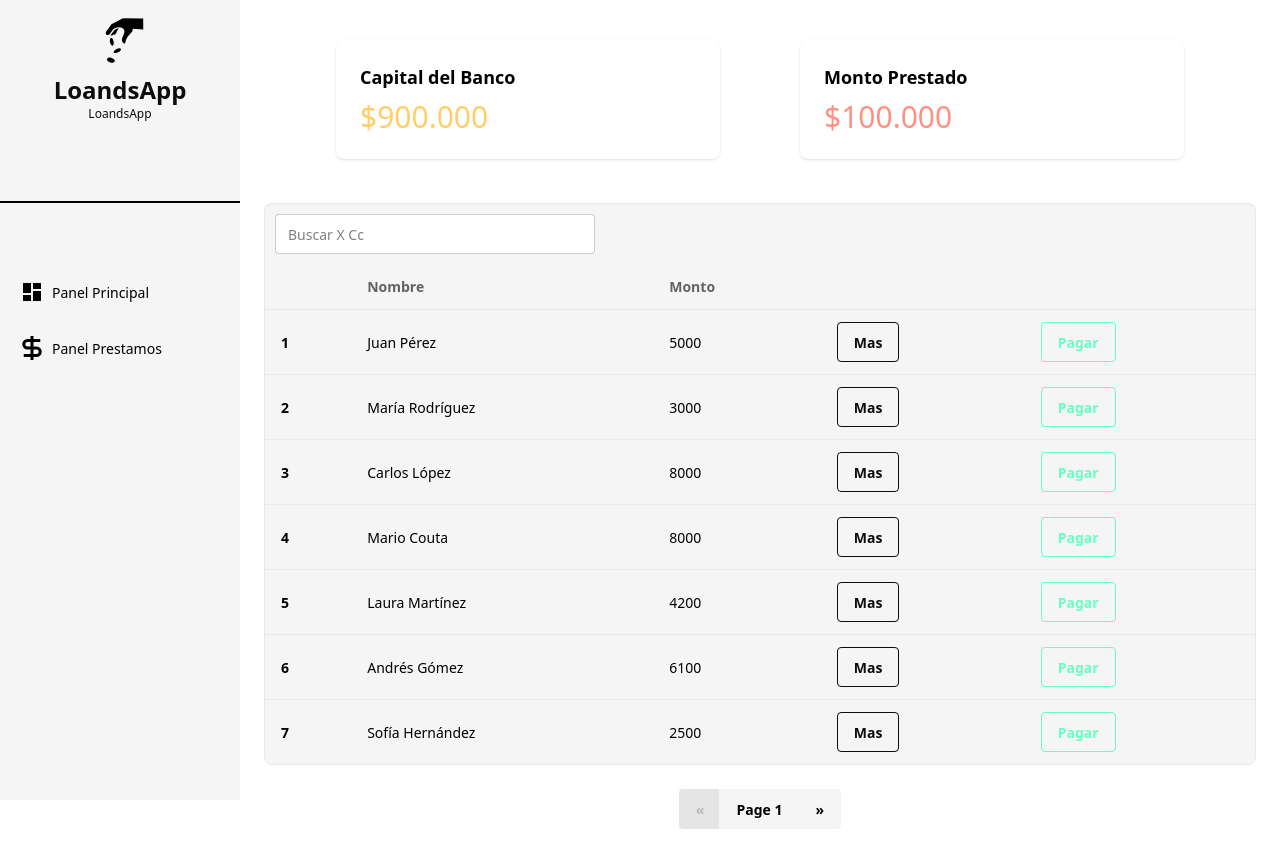
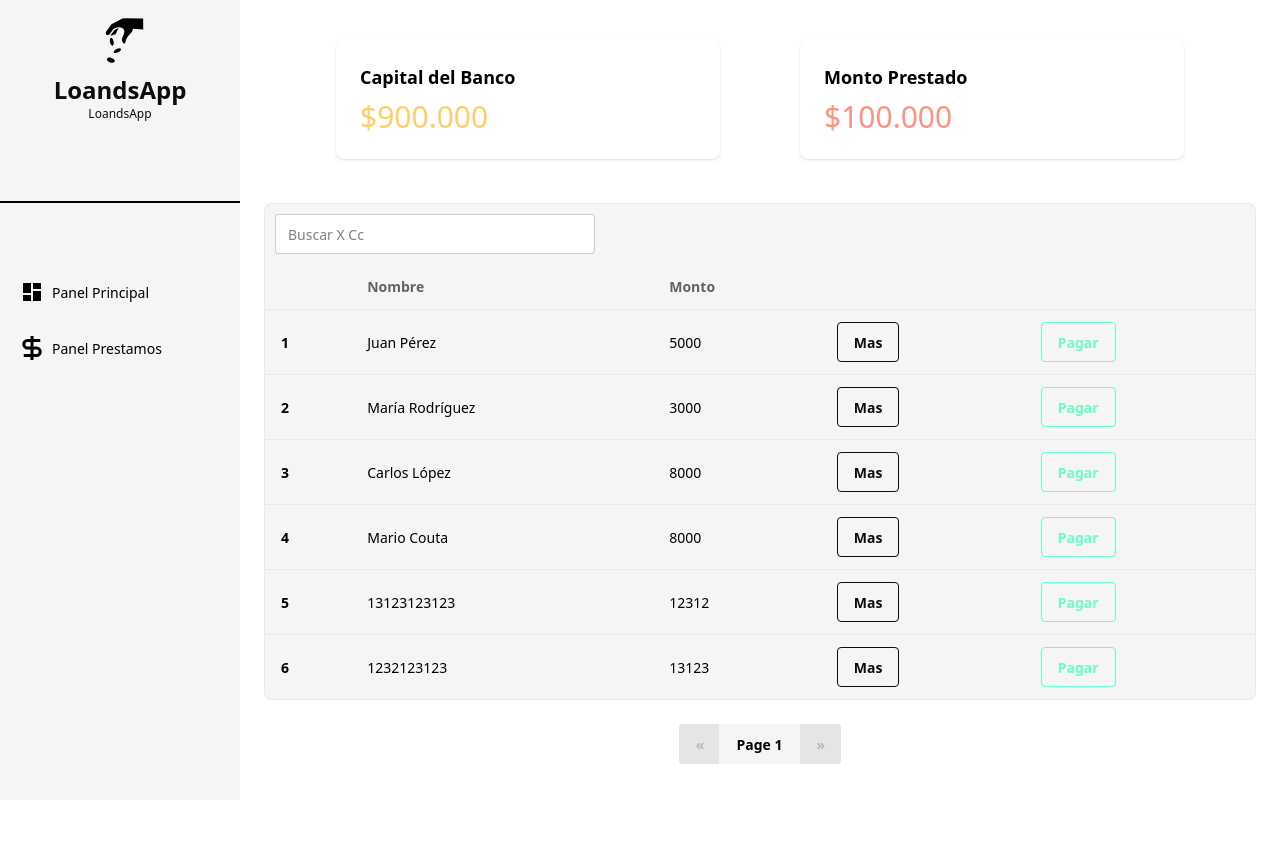
Before and after one commit to joseAL520/LoansApp, an Angular app: page / in a window 1280 px wide. Shown: the top 868 px of the page. After the commit the page ends 812 px from the top, so only its background shows below. Built offline with nearby package versions, Linux system fonts and the light colour scheme; data requests are answered from the project's data file.

Commit message:
serviciosCRUD, Buscador y agregar

```diff
--- a/db.json
+++ b/db.json
@@ -1,24 +1,60 @@
 {
   "clients": [
-    {"id":"1", "nit": 123456789, "fullName": "Juan Pérez", "email": "juan.perez@example.com", "loans": 5000, "payDate": "2025-06-15"},
-    {"id":"2", "nit": 987654321, "fullName": "María Rodríguez", "email": "maria.rodriguez@example.com", "loans": 3000, "payDate": "2025-07-01"},
-    {"id":"3", "nit": 456789123, "fullName": "Carlos López", "email": "carlos.lopez@example.com", "loans": 8000, "payDate": "2025-06-30"},
-    {"id":"4", "nit": 1123123123, "fullName": "Mario Couta", "email": "mario.couta@example.com", "loans": 8000, "payDate": "2025-06-30"},
-    {"id":"5", "nit": 213546879, "fullName": "Laura Martínez", "email": "laura.martinez@example.com", "loans": 4200, "payDate": "2025-07-05"},
-    {"id":"6", "nit": 987654123, "fullName": "Andrés Gómez", "email": "andres.gomez@example.com", "loans": 6100, "payDate": "2025-06-28"},
-    {"id":"7", "nit": 654987321, "fullName": "Sofía Hernández", "email": "sofia.hernandez@example.com", "loans": 2500, "payDate": "2025-07-10"},
-    {"id":"8", "nit": 321456987, "fullName": "Diego Ramírez", "email": "diego.ramirez@example.com", "loans": 9000, "payDate": "2025-06-20"},
-    {"id":"9", "nit": 741852963, "fullName": "Natalia Sánchez", "email": "natalia.sanchez@example.com", "loans": 7300, "payDate": "2025-07-12"},
-    {"id":"10", "nit": 852963741, "fullName": "Felipe Torres", "email": "felipe.torres@example.com", "loans": 4800, "payDate": "2025-07-02"},
-    {"id":"11", "nit": 963258741, "fullName": "Valeria Castro", "email": "valeria.castro@example.com", "loans": 3600, "payDate": "2025-07-08"},
-    {"id":"12", "nit": 159753486, "fullName": "Miguel Díaz", "email": "miguel.diaz@example.com", "loans": 5500, "payDate": "2025-06-25"},
-    {"id":"13", "nit": 357951456, "fullName": "Camila Vargas", "email": "camila.vargas@example.com", "loans": 6700, "payDate": "2025-07-03"},
-    {"id":"14", "nit": 258369147, "fullName": "Jorge Herrera", "email": "jorge.herrera@example.com", "loans": 7800, "payDate": "2025-07-06"},
-    {"id":"15", "nit": 654123789, "fullName": "Elena Ruiz", "email": "elena.ruiz@example.com", "loans": 3900, "payDate": "2025-06-22"},
-    {"id":"16", "nit": 789456123, "fullName": "Pablo Morales", "email": "pablo.morales@example.com", "loans": 8200, "payDate": "2025-07-11"},
-    {"id":"17", "nit": 147258369, "fullName": "Isabel Medina", "email": "isabel.medina@example.com", "loans": 4400, "payDate": "2025-07-04"},
-    {"id":"18", "nit": 963147852, "fullName": "Ricardo Jiménez", "email": "ricardo.jimenez@example.com", "loans": 6000, "payDate": "2025-06-27"},
-    {"id":"19", "nit": 321654987, "fullName": "Ana López", "email": "ana.lopez@example.com", "loans": 7100, "payDate": "2025-07-09"},
-    {"id":"20", "nit": 741963852, "fullName": "Santiago Cruz", "email": "santiago.cruz@example.com", "loans": 5300, "payDate": "2025-07-07"}
-  ]
+    {
+      "id": "1",
+      "nit": 123456789,
+      "fullName": "Juan Pérez",
+      "email": "juan.perez@example.com",
+      "loans": 5000,
+      "payDate": "2025-06-15"
+    },
+    {
+      "id": "2",
+      "nit": 987654321,
+      "fullName": "María Rodríguez",
+      "email": "maria.rodriguez@example.com",
+      "loans": 3000,
+      "payDate": "2025-07-01"
+    },
+    {
+      "id": "3",
+      "nit": 456789123,
+      "fullName": "Carlos López",
+      "email": "carlos.lopez@example.com",
+      "loans": 8000,
+      "payDate": "2025-06-30"
+    },
+    {
+      "id": "4",
+      "nit": 1123123123,
+      "fullName": "Mario Couta",
+      "email": "mario.couta@example.com",
+      "loans": 8000,
+      "payDate": "2025-06-30"
+    },
+    {
+      "id": "66cfc27f-e3e2-4619-9a01-6f0a583f1841",
+      "nit": 13123123123,
+      "fullName": "13123123123",
+      "email": "123123123@gmail.com",
+      "loans": 12312,
+      "payDate": "2025-06-07"
+    },
+    {
+      "id": "66cfc27f-e3e2-4619-9a01-6f0a583f1841",
+      "nit": 13123123123,
+      "fullName": "1232123123",
+      "email": "13123123@gmail.com",
+      "loans": 13123,
+      "payDate": "123123-12-13"
+    }
+  ],
+  "admin": {
+    "email": "admin@gmil.com",
+    "password": "admin123",
+    "Wallet": {
+      "capital": 1000000,
+      "totalLoans": 128400
+    }
+  }
 }
--- a/src/app/dashboard/components/dashboard-form/dashboard-form.component.ts
+++ b/src/app/dashboard/components/dashboard-form/dashboard-form.component.ts
@@ -3,6 +3,7 @@ import { ActivatedRoute, Router, RouterLink } from '@angular/router';
 import {FormBuilder, FormControl, ReactiveFormsModule, Validators} from '@angular/forms';
 import { min, switchMap } from 'rxjs';
 import { FormUtils } from '../../utils/form-utils';
+import { DashboardService } from '../../services/dashboard.service';
 
 @Component({
   selector: 'app-dashboard-form',
@@ -11,13 +12,15 @@ import { FormUtils } from '../../utils/form-utils';
   changeDetection: ChangeDetectionStrategy.OnPush,
 })
 export class DashboardFormComponent  {
+
+  dashboardService = inject(DashboardService)
   router = inject(Router)
   activateRouter= inject(ActivatedRoute)
   public id: any;
-
   private fb  = inject(FormBuilder)
 
   myForm = this.fb.group({
+    id:['66cfc27f-e3e2-4619-9a01-6f0a583f1841'],
     nit:[,[Validators.required, Validators.min(5)]],
     fullName:['',[Validators.required, Validators.minLength(7)]],
     email:['',[Validators.required, Validators.email]],
@@ -28,7 +31,10 @@ export class DashboardFormComponent  {
 
   onSubmit(){
    this.myForm.markAllAsTouched();
-    console.log(this.myForm.value);
+   if(!this.myForm.valid)return
+    const newClient = this.myForm.value
+    this.dashboardService.postClients(newClient).subscribe()
+    this.myForm.reset()
   }
 
 
--- a/src/app/dashboard/components/dashboard-list/dashboard-list.component.html
+++ b/src/app/dashboard/components/dashboard-list/dashboard-list.component.html
@@ -1,6 +1,6 @@
 <div class="overflow-x-auto rounded-box border border-base-content/5 bg-base-200 m-6 flex flex-col ">
 
-   <input type="text" placeholder="Buscar X Cc" class="input m-2.5" />
+  <input type="number" placeholder="Buscar X Cc" class="input m-2.5"   (keyup)="onSearch($event)"/>
 
   <table class="table">
     <!-- head -->
@@ -16,7 +16,6 @@
     <tbody>
 
     @for (item of clients();  track item.id; let index = $index; ) {
-
       <tr>
         <th>{{index + 1}}</th>
         <td>{{item.fullName}}</td>
--- a/src/app/dashboard/components/dashboard-list/dashboard-list.component.ts
+++ b/src/app/dashboard/components/dashboard-list/dashboard-list.component.ts
@@ -1,4 +1,4 @@
-import { ChangeDetectionStrategy, Component, EventEmitter, input } from '@angular/core';
+import { ChangeDetectionStrategy, Component, EventEmitter, input, output } from '@angular/core';
 import { RouterLink } from '@angular/router';
 import { Client } from '../../interfaces/clients.interfaces';
 
@@ -17,6 +17,9 @@ export class DashboardListComponent {
   isLoading = input<boolean>(false)
   ismessangerError = input<string | undefined | unknown>()
 
-
+  searchOutput = output<void>();
+  onSearch(x:any) {
+    this.searchOutput.emit(x.target.value)
+  }
 
 }
--- a/src/app/dashboard/pages/dashboar-page/dashboar-page.component.html
+++ b/src/app/dashboard/pages/dashboar-page/dashboar-page.component.html
@@ -1,7 +1,9 @@
 <app-dashboar-cards></app-dashboar-cards>
 
 <div class="flex flex-col">
-  <app-dashboard-list  [clients]="clietnsResource.value()" ></app-dashboard-list>
+  <app-dashboard-list  [clients]="searchedClients ? searchedClients : clientsResource.value()" (searchOutput)="clietnSearchBy($event)"></app-dashboard-list>
+
+
   <div class="join  justify-center mb-12">
   <button class="join-item btn" (click)="prevPage()" [disabled]="disablePrev()">«</button>
   <button class="join-item btn">Page {{ currentPage() + 1 }}</button>
--- a/src/app/dashboard/pages/dashboar-page/dashboar-page.component.ts
+++ b/src/app/dashboard/pages/dashboar-page/dashboar-page.component.ts
@@ -3,6 +3,7 @@ import { DashboarCardsComponent } from "../../components/dashboar-cards/dashboar
 import { DashboardListComponent } from "../../components/dashboard-list/dashboard-list.component";
 import { DashboardService } from '../../services/dashboard.service';
 import { firstValueFrom } from 'rxjs';
+import { Client } from '../../interfaces/clients.interfaces';
 
 @Component({
   selector: 'app-dashboar-page',
@@ -12,9 +13,9 @@ import { firstValueFrom } from 'rxjs';
 })
 export class DashboarPageComponent  {
 
+  searchedClients?: Client[]| null = null;
+
   clientService = inject(DashboardService)
-
-
   limit = 7;
   currentPage = signal(0);
   lastLoadCount = signal(0);
@@ -23,7 +24,8 @@ export class DashboarPageComponent  {
   readonly disablePrev = computed(() => this.currentPage() === 0);
   readonly disableNext = computed(() => this.lastLoadCount() < this.limit);
 
- clietnsResource = resource({
+  // get
+  clientsResource = resource({
     request: () => this.offset(),
     loader: async ({ request: offset }) => {
       const clients = await firstValueFrom(
@@ -34,7 +36,23 @@ export class DashboarPageComponent  {
     }
   })
 
+  //getById
+ clietnSearchBy(event: any) {
+  const id = Number(event);
+  if (!id) {
+    this.searchedClients = null;
+    return;
+  }
+  this.clientService.getClientsById(id).subscribe({
+    next: (clients) => {
+      this.searchedClients = clients;
+    },
+    error: () => {
+      this.searchedClients = null;
+    }
+  });
 
+}
 
   nextPage() {
     if (this.lastLoadCount() === this.limit) {
--- a/src/app/dashboard/services/dashboard.service.ts
+++ b/src/app/dashboard/services/dashboard.service.ts
@@ -1,7 +1,7 @@
 import { HttpClient, HttpParams } from '@angular/common/http';
 import { inject, Injectable } from '@angular/core';
 import { Client } from '../interfaces/clients.interfaces';
-import { Observable, tap } from 'rxjs';
+import { map, Observable, tap } from 'rxjs';
 import { environment } from '../../../environments/environment';
 
 const basUrl = environment.baseUrlClient
@@ -14,15 +14,28 @@ export class DashboardService {
 
 
   getClients(limit: number, offset: number = 0):Observable<Client[]>{
-
-    return this.httpClient.get<Client[]>(`${basUrl}clients`,{
+    return this.httpClient.get<Client[]>(`${basUrl}`,{
       params:{
         _limit:limit,
         _start:offset
       }
-    }).pipe(
-      tap( (valu) => console.log(valu) )
-    )
+    })
+  }
+
+  getClientsById(id:number):Observable<Client[]>{
+    return this.httpClient.get<Client[]>(`${basUrl}?nit=${id}`)
+  }
+
+  postClients(client:any):Observable<Client>{
+    return this.httpClient.post<Client>(`${basUrl}`,client)
+  }
+
+  updateClients(id:string):Observable<Client>{
+    return this.httpClient.put<Client>(`${basUrl}`,id)
+  }
+
+  deleteClients():Observable<Client>{
+    return this.httpClient.delete<Client>(`${basUrl}`)
   }
 
 }
--- a/src/environments/environment.development.ts
+++ b/src/environments/environment.development.ts
@@ -1,3 +1,3 @@
 export const environment = {
-    baseUrlClient: 'http://localhost:3000/'
+    baseUrlClient: 'http://localhost:3000/clients'
 };
--- a/src/environments/environment.ts
+++ b/src/environments/environment.ts
@@ -1,3 +1,3 @@
 export const environment = {
-    baseUrlClient: 'http://localhost:3000/'
+    baseUrlClient: 'http://localhost:3000/clients'
 };
```
Also changed, not shown: src/app/dashboard/interfaces/clients.interfaces.ts (+11 -0 lines). Lines whose indentation alone changed are shown as unchanged.
